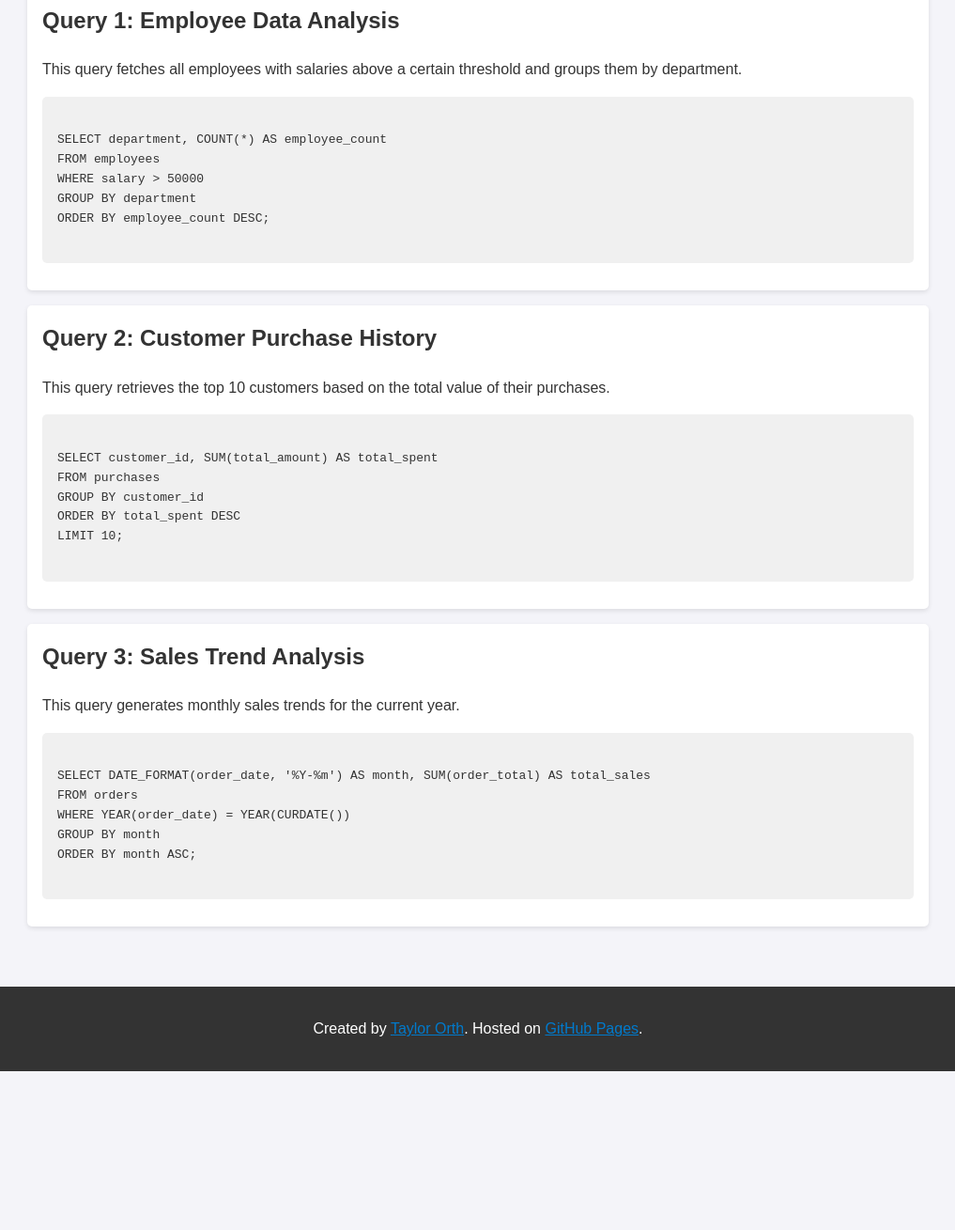
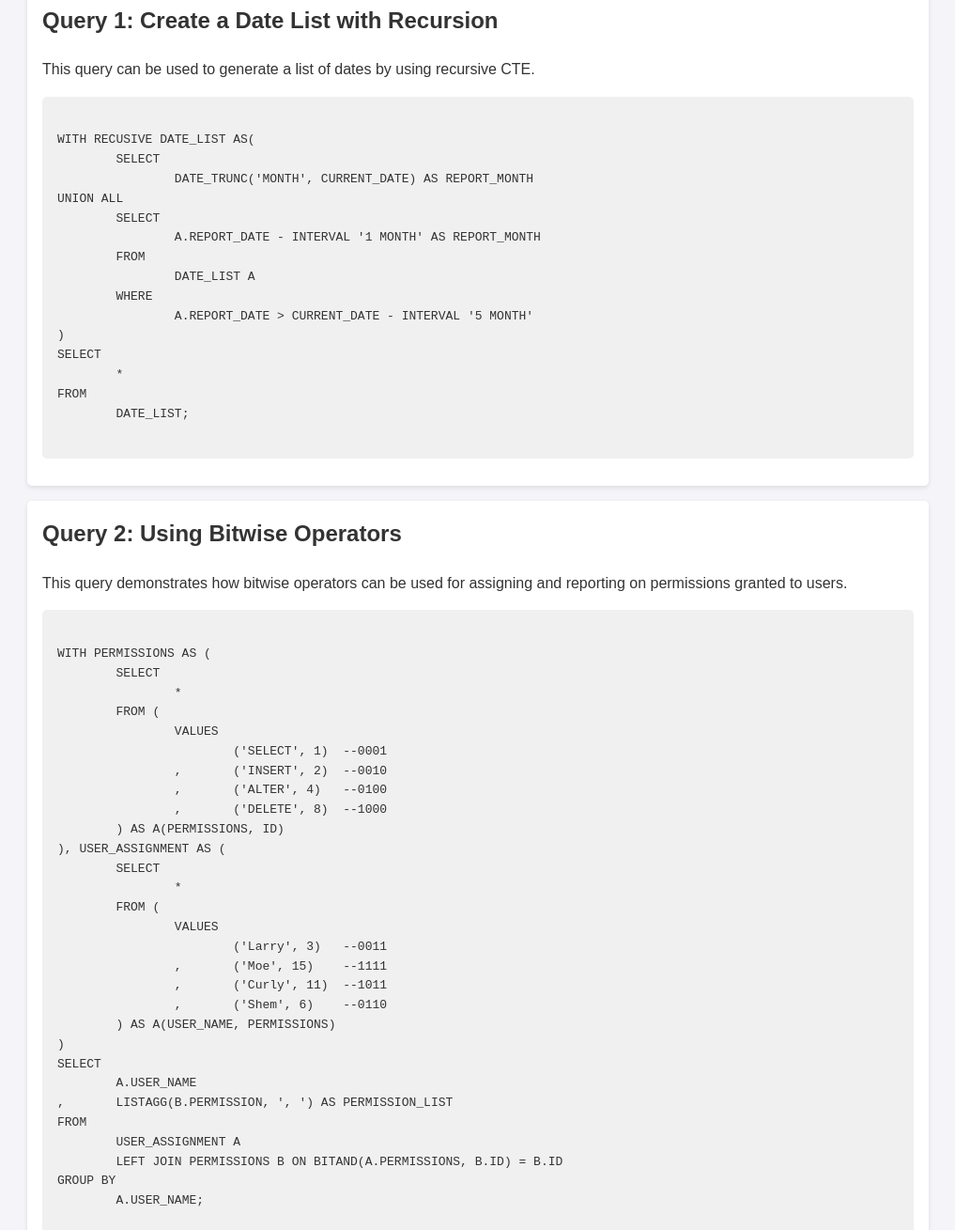
Before and after one commit to tmorth/website, a plain HTML site: page index.html in a window 1280 px wide. Shown: the part 186-1495 px from the top of the page at 94% size, without its empty margins (131-1148 px from the left). Before the commit the page ends 1326 px from the top, so only its background shows below. Drawn offline with Linux system fonts and the light colour scheme.

Commit message:
Updated Queries

```diff
--- a/index.html
+++ b/index.html
@@ -64,36 +64,95 @@
   </header>
   <main class="container">
     <section class="query">
-      <h2>Query 1: Employee Data Analysis</h2>
-      <p>This query fetches all employees with salaries above a certain threshold and groups them by department.</p>
+      <h2>Query 1: Create a Date List with Recursion</h2>
+      <p>This query can be used to generate a list of dates by using recursive CTE.</p>
       <pre><code>
-SELECT department, COUNT(*) AS employee_count
-FROM employees
-WHERE salary > 50000
-GROUP BY department
-ORDER BY employee_count DESC;
+WITH RECUSIVE DATE_LIST AS(
+	SELECT
+		DATE_TRUNC('MONTH', CURRENT_DATE) AS REPORT_MONTH
+UNION ALL
+	SELECT
+		A.REPORT_DATE - INTERVAL '1 MONTH' AS REPORT_MONTH
+	FROM
+		DATE_LIST A
+	WHERE
+		A.REPORT_DATE > CURRENT_DATE - INTERVAL '5 MONTH'
+)
+SELECT
+	*
+FROM
+	DATE_LIST;
       </code></pre>
     </section>
     <section class="query">
-      <h2>Query 2: Customer Purchase History</h2>
-      <p>This query retrieves the top 10 customers based on the total value of their purchases.</p>
+      <h2>Query 2: Using Bitwise Operators</h2>
+      <p>This query demonstrates how bitwise operators can be used for assigning and reporting on permissions granted to users.</p>
       <pre><code>
-SELECT customer_id, SUM(total_amount) AS total_spent
-FROM purchases
-GROUP BY customer_id
-ORDER BY total_spent DESC
-LIMIT 10;
+WITH PERMISSIONS AS (
+	SELECT
+		*
+	FROM (
+		VALUES
+			('SELECT', 1)  --0001
+		,	('INSERT', 2)  --0010
+		,	('ALTER', 4)   --0100
+		,	('DELETE', 8)  --1000
+	) AS A(PERMISSIONS, ID)
+), USER_ASSIGNMENT AS (
+	SELECT
+		*
+	FROM (
+		VALUES
+			('Larry', 3)   --0011
+		,	('Moe', 15)    --1111
+		,	('Curly', 11)  --1011
+		,	('Shem', 6)    --0110
+	) AS A(USER_NAME, PERMISSIONS)
+)
+SELECT
+	A.USER_NAME
+,	LISTAGG(B.PERMISSION, ', ') AS PERMISSION_LIST
+FROM
+	USER_ASSIGNMENT A
+	LEFT JOIN PERMISSIONS B ON BITAND(A.PERMISSIONS, B.ID) = B.ID
+GROUP BY
+	A.USER_NAME;
       </code></pre>
     </section>
     <section class="query">
-      <h2>Query 3: Sales Trend Analysis</h2>
-      <p>This query generates monthly sales trends for the current year.</p>
+      <h2>Query 3: Code Lookup with Cross Join</h2>
+      <p>This query is used to search a table for a count of records across multiple records that match a list of target values.</p>
       <pre><code>
-SELECT DATE_FORMAT(order_date, '%Y-%m') AS month, SUM(order_total) AS total_sales
-FROM orders
-WHERE YEAR(order_date) = YEAR(CURDATE())
-GROUP BY month
-ORDER BY month ASC;
+WITH ICD_TARGETS AS (
+	SELECT
+		*
+	FROM (
+		VALUES --Post-traumatic stress disorder codes
+			('F43.10')
+		,	('F43.11')
+		,	('F43.12')
+		) AS A(ICDCODE)
+), CLAIM_RECORDS AS (
+	SELECT
+		*
+	FROM (
+		VALUES
+			('Larry', 'F43.10', 'F43.11', K52.81', 'M00.10', 'F43.12')
+		,	('Moe', 'M00.10', 'F43.10', 'H21.9', 'F43.12', 'H21.9')
+		,	('Curly', 'H21.9', 'F43.11', 'H34.23', 'J19.23', 'F43.10')
+		,	('Shem', 'J19.23', 'K20.0', 'M00.10', 'F43.12', 'F43.10')
+	) AS A(PATIENT, ICD1, ICD2, ICD3, ICD4, ICD5)
+)
+SELECT
+	B.ICDCODE
+,	COUNT(*) AS CODE_COUNT
+FROM
+	CLAIM_RECORD A
+	CROSS JOIN ICD_TARGETS B
+WHERE
+	B.ICDCODE IN (A.ICD1, A.ICD2, A.ICD3, A.ICD4, A.ICD5)
+GROUP BY
+	B.ICDCODE;
       </code></pre>
     </section>
   </main>
```
